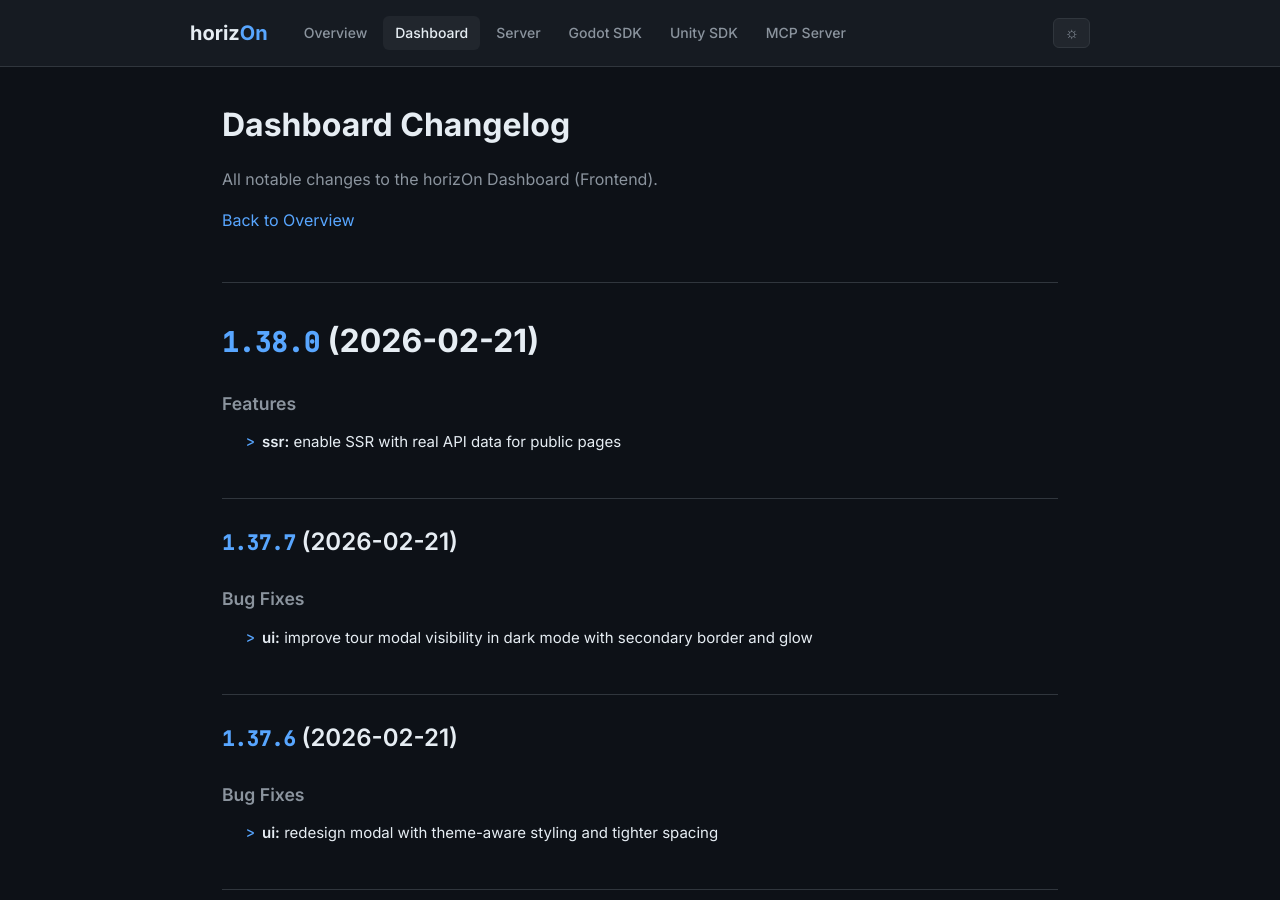
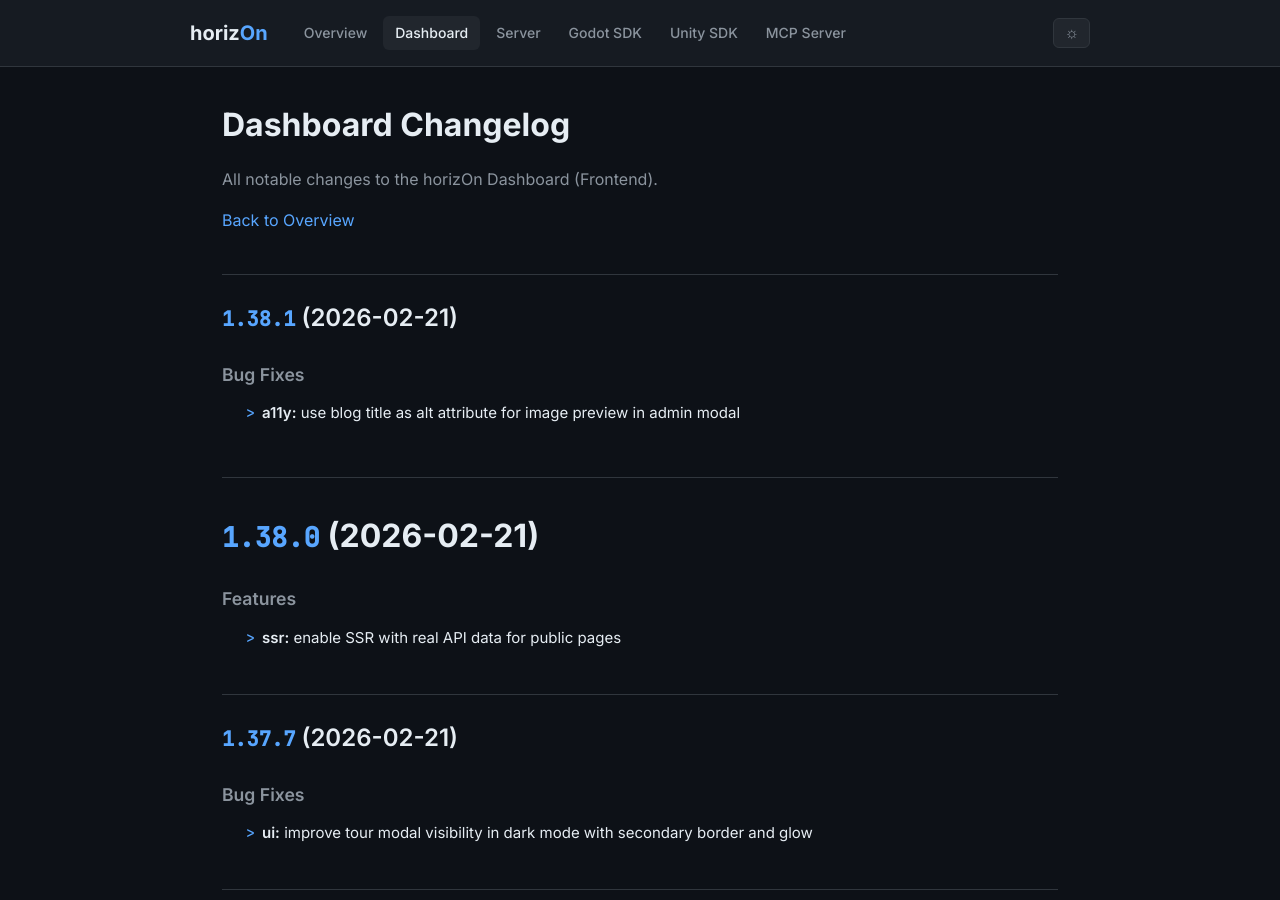
Before and after one commit to ProjectMakersDE/horizOn-Changelog, a Jekyll site: the page built from dashboard-changelog.md, in a window 1280 px wide and 900 px high. Built offline with Jekyll 4.4.1, drawn with Linux system fonts in a browser that asks for light colours.

Commit message:
chore: sync changelogs [skip ci]

```diff
--- a/dashboard-changelog.md
+++ b/dashboard-changelog.md
@@ -8,6 +8,13 @@ title: Dashboard Changelog
 All notable changes to the horizOn Dashboard (Frontend).
 
 [Back to Overview](.)
+
+## [1.38.1](https://github.com/ProjectMakersDE/horizOn-Dashboard/compare/v1.38.0...v1.38.1) (2026-02-21)
+
+
+### Bug Fixes
+
+* **a11y:** use blog title as alt attribute for image preview in admin modal ([41e655f](https://github.com/ProjectMakersDE/horizOn-Dashboard/commit/41e655f8790dcef01ddf2d187c47d8d1f7851edc))
 
 # [1.38.0](https://github.com/ProjectMakersDE/horizOn-Dashboard/compare/v1.37.7...v1.38.0) (2026-02-21)
 
```
Also changed, not shown: index.md (+1 -1 lines).
